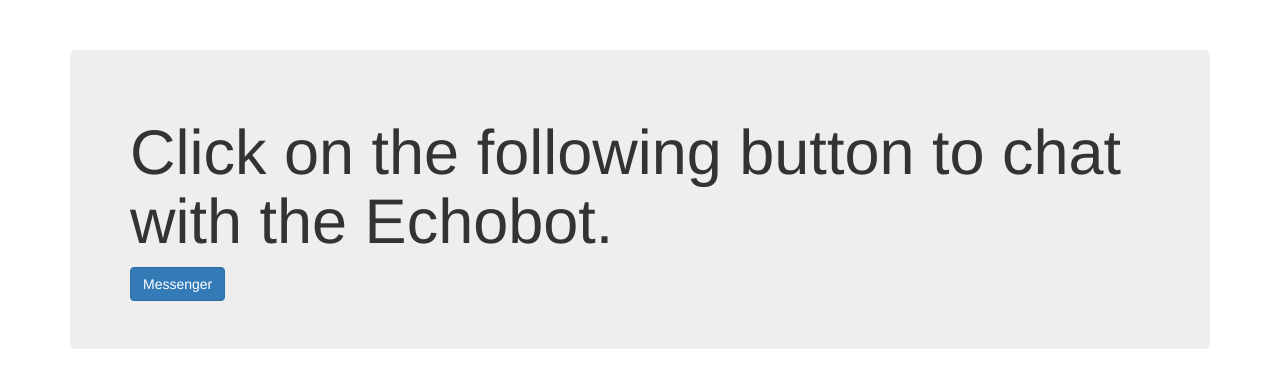
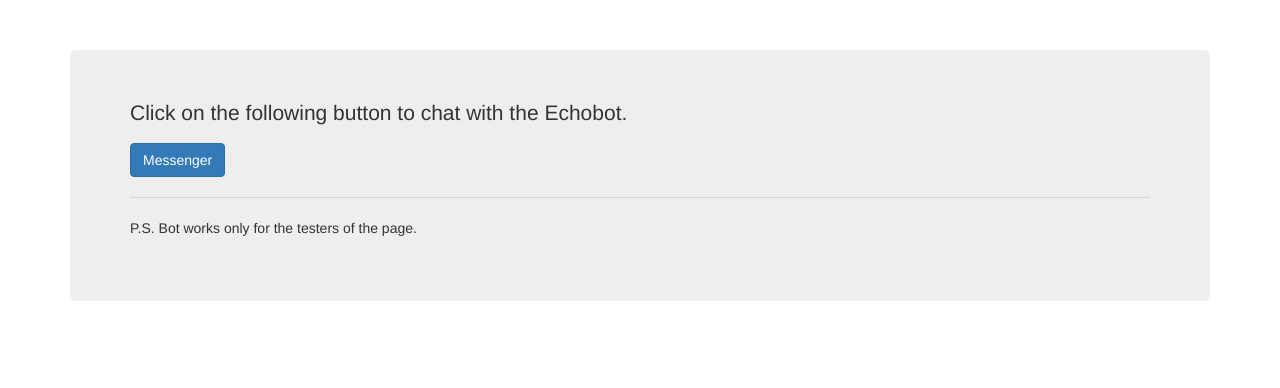
Before and after one commit to shipra1509/Echobot, a website: page index.html in a window 1280 px wide. Drawn offline with nearby package versions, Linux system fonts and the light colour scheme.

Commit message:
Modified index.html

```diff
--- a/index.html
+++ b/index.html
@@ -12,8 +12,10 @@
 </head>
 <body class="container">
 	<div class="jumbotron">
-		<h1>Click on the following button to chat with the Echobot.</h1>
-		<a href="https://www.messenger.com/t/1643451595970785"><button type="button" class="btn btn-primary">Messenger</button></a>
+		<p>Click on the following button to chat with the Echobot.</p>
+		<a href="https://www.messenger.com/t/1643451595970785" target="_blank"><button type="button" class="btn btn-primary">Messenger</button></a>
+		<hr>
+		<p style="font-size:1em;">P.S. Bot works only for the testers of the page.</p>
 	</div>
 </body>
 </html>
```
